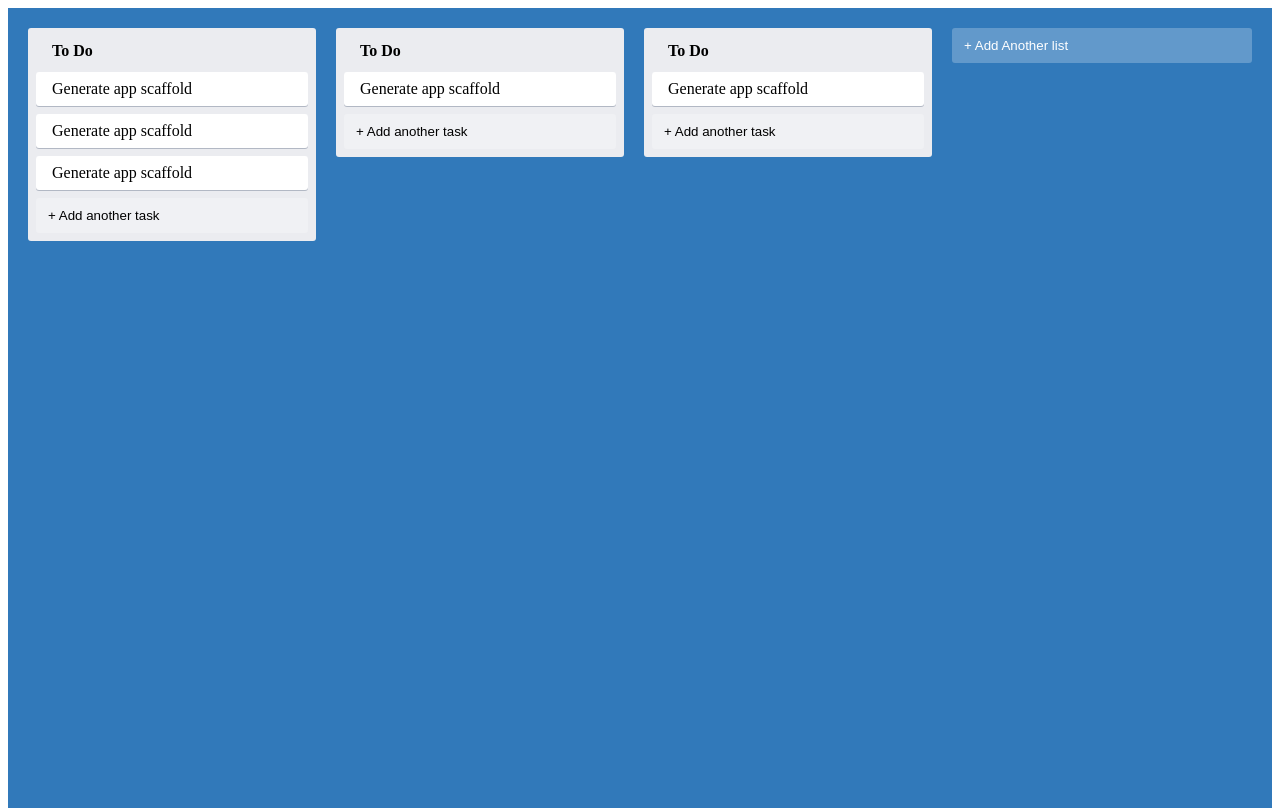
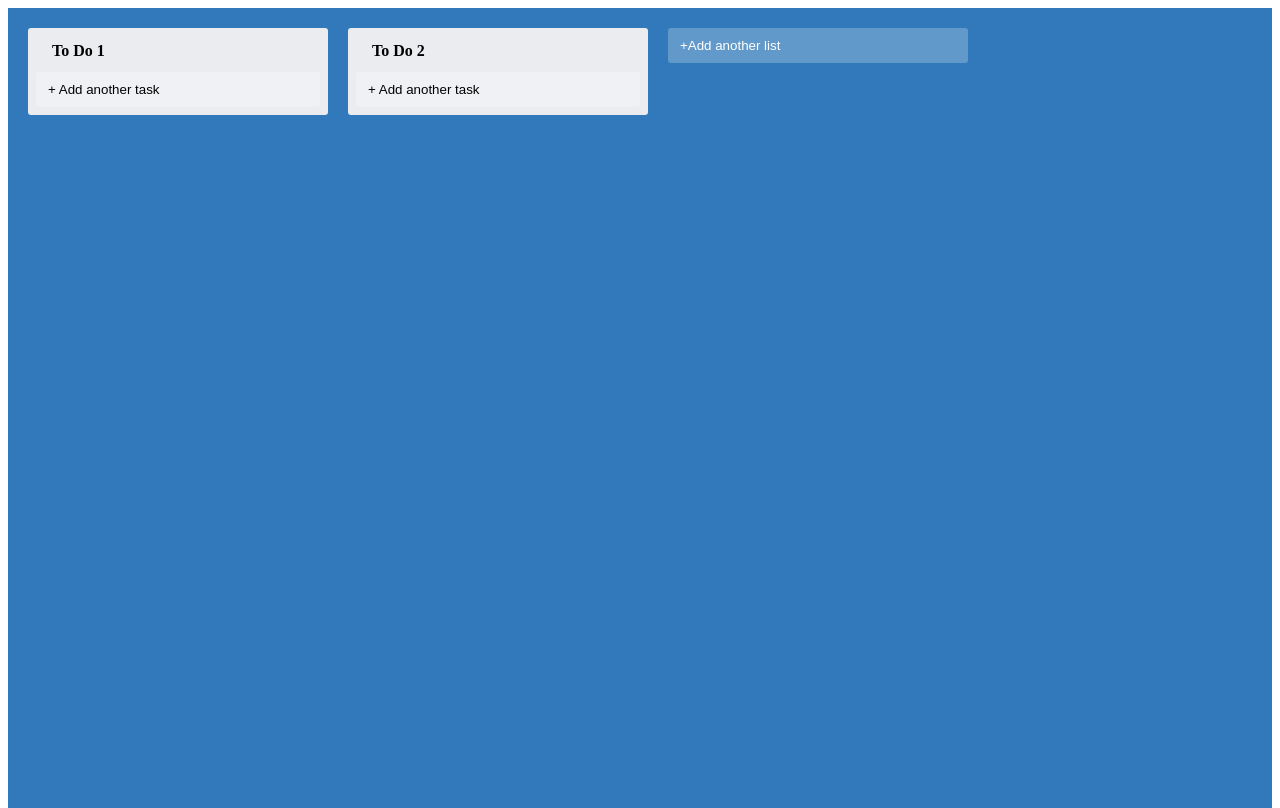
Before and after one commit to sharansharma94/trello-clone, a React (Create React App) app: page / in a window 1280 px wide. Built offline with nearby package versions, Linux system fonts and the light colour scheme.

Commit message:
context api added

```diff
--- a/src/App.tsx
+++ b/src/App.tsx
@@ -1,27 +1,18 @@
 import AddNewItem from "./AddNewItem";
 import "./App.css";
+import { useAppState } from "./AppStateContext";
 import Card from "./Card";
 import { Column } from "./Column";
 import { AppContainer } from "./styles";
 
 function App() {
+  const { state } = useAppState();
   return (
     <AppContainer>
-      <Column text="To Do">
-        <Card text="Generate app scaffold"></Card>
-        <Card text="Generate app scaffold"></Card>
-        <Card text="Generate app scaffold"></Card>
-      </Column>
-      <Column text="To Do">
-        <Card text="Generate app scaffold"></Card>
-      </Column>
-      <Column text="To Do">
-        <Card text="Generate app scaffold"></Card>
-      </Column>
-      <AddNewItem
-        toggleButtonText="+ Add Another list"
-        onAdd={console.log}
-      ></AddNewItem>
+      {state.lists.map((list, i) => (
+        <Column text={list.text} key={list.id} index={i} />
+      ))}
+      <AddNewItem toggleButtonText="+Add another list" onAdd={console.log} />
     </AppContainer>
   );
 }
--- a/src/AppStateContext.tsx
+++ b/src/AppStateContext.tsx
@@ -1,4 +1,4 @@
-import React, { createContext } from "react";
+import { createContext, useContext } from "react";
 
 interface Task {
   id: string;
@@ -15,17 +15,29 @@ interface AppState {
 
 const appState: AppState = {
   lists: [
-    { id: "0", text: "To Do", tasks: [{ id: "0", text: "To Do" }] },
-    { id: "1", text: "To Do", tasks: [] },
+    { id: "0", text: "To Do 1", tasks: [{ id: "1", text: "To Do inner" }] },
+    { id: "1", text: "To Do 2", tasks: [] },
   ],
 };
 
 interface AppStateContextProps {
   state: AppState;
 }
-export default function AppStateContext() {
-  const AppStateContext = createContext<AppStateContextProps>(
-    {} as AppStateContextProps
+
+const AppStateContext = createContext<AppStateContextProps>(
+  {} as AppStateContextProps
+);
+
+export const AppStateProvider = ({ children }: React.PropsWithChildren<{}>) => {
+  return (
+    <AppStateContext.Provider value={{ state: appState }}>
+      {children}
+    </AppStateContext.Provider>
   );
-  return <div></div>;
-}
+};
+
+//hook
+
+export const useAppState = () => {
+  return useContext(AppStateContext);
+};
--- a/src/Column.tsx
+++ b/src/Column.tsx
@@ -3,10 +3,12 @@ import { ColumnContainer, ColumnTitle } from "./styles";
 
 interface ColumnProps {
   text: string;
+  index: number;
 }
 export const Column = ({
   text,
   children,
+  index,
 }: React.PropsWithChildren<ColumnProps>) => {
   return (
     <ColumnContainer>
--- a/src/index.tsx
+++ b/src/index.tsx
@@ -2,10 +2,13 @@ import React from "react";
 import ReactDOM from "react-dom";
 import "./index.css";
 import App from "./App";
+import { AppStateProvider } from "./AppStateContext";
 
 ReactDOM.render(
   <React.StrictMode>
-    <App />
+    <AppStateProvider>
+      <App />
+    </AppStateProvider>
   </React.StrictMode>,
   document.getElementById("root")
 );
```
